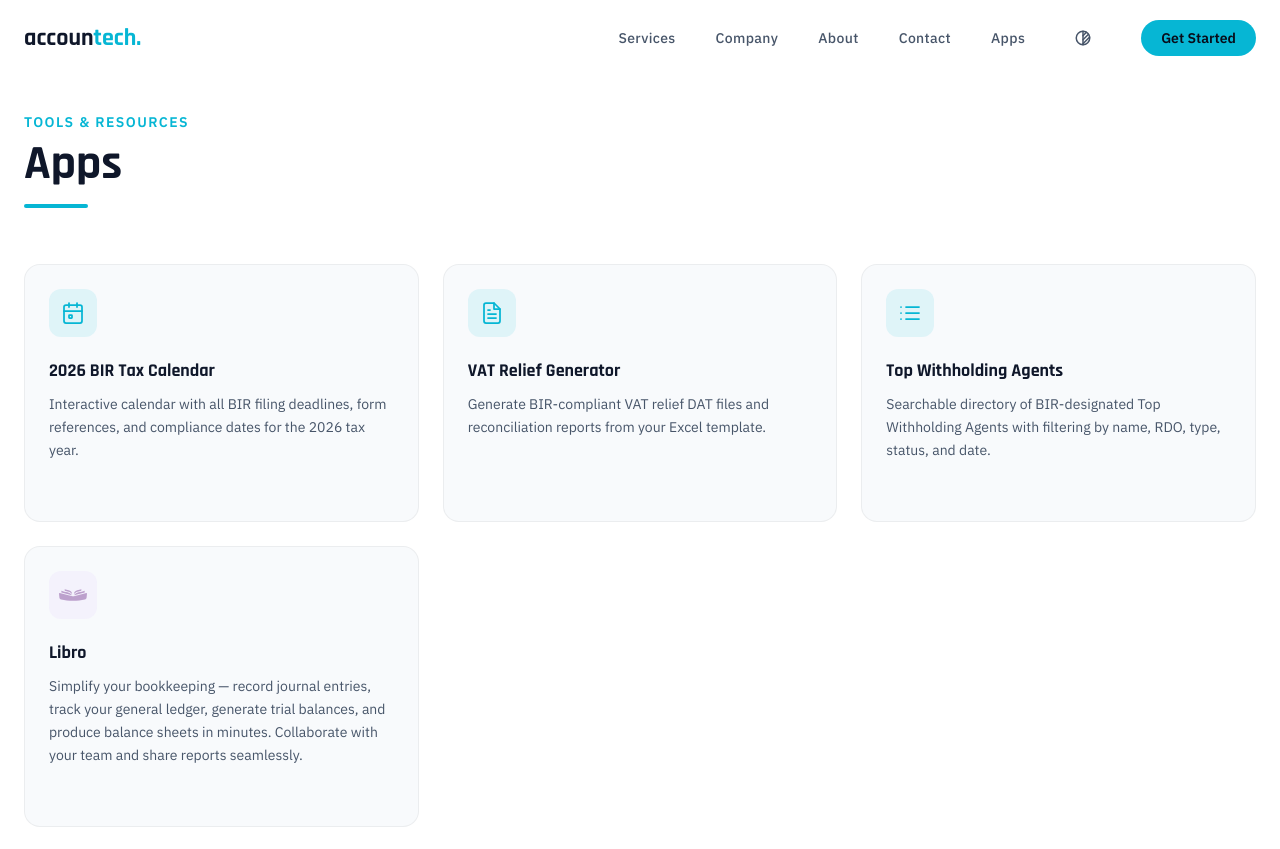
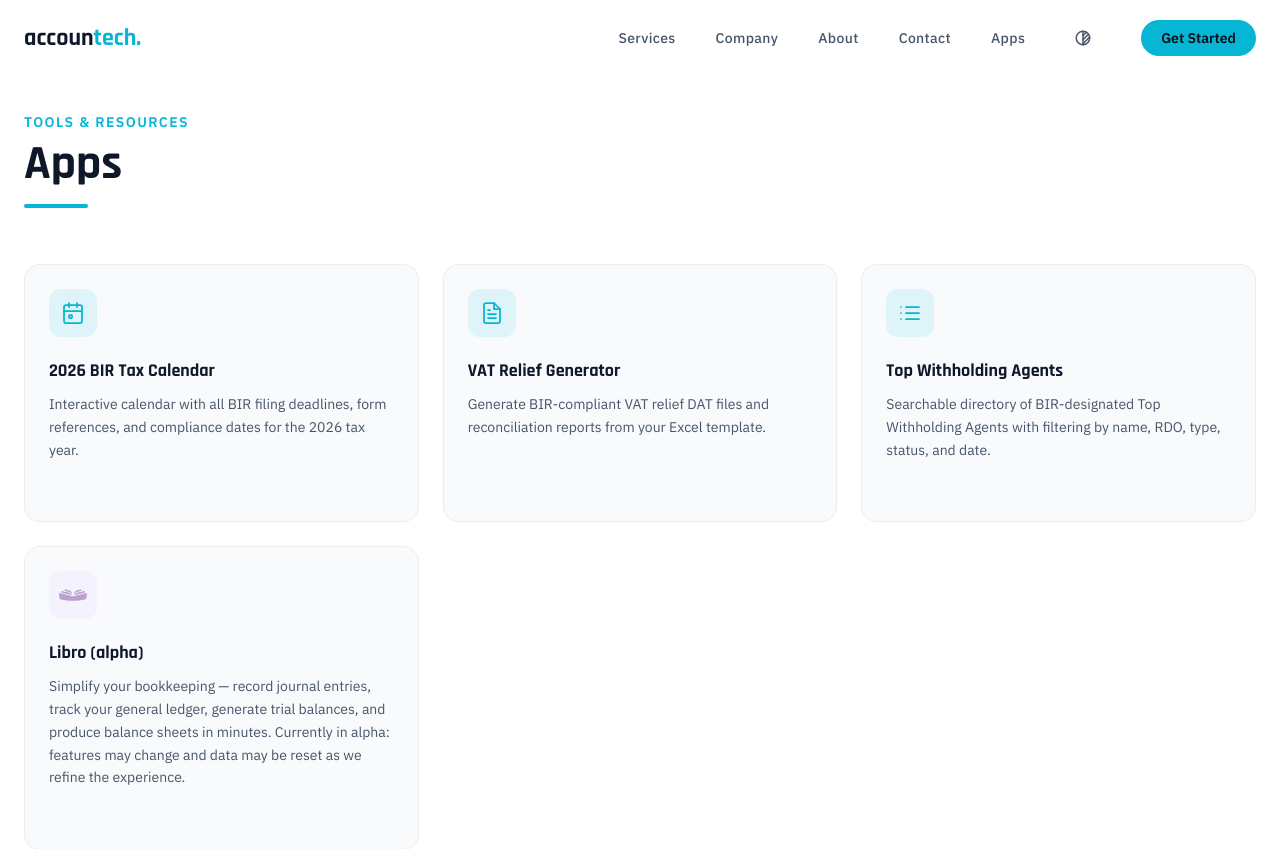
Before and after one commit to accntech/main-website, a SvelteKit app: page /apps in a window 1280 px wide. Shown: the top 849 px of the page. Built offline with nearby package versions, Linux system fonts and the light colour scheme.

Commit message:
fix: update 'Libro' title to 'Libro (alpha)' and adjust paragraph class

```diff
--- a/src/routes/apps/+page.svelte
+++ b/src/routes/apps/+page.svelte
@@ -27,9 +27,9 @@
 			icon: 'list' as const
 		},
 		{
-			title: 'Libro',
+			title: 'Libro (alpha)',
 			description:
-				'Simplify your bookkeeping — record journal entries, track your general ledger, generate trial balances, and produce balance sheets in minutes. Collaborate with your team and share reports seamlessly.',
+				'Simplify your bookkeeping — record journal entries, track your general ledger, generate trial balances, and produce balance sheets in minutes. Currently in alpha: features may change and data may be reset as we refine the experience.',
 			href: 'https://libro-app.com/',
 			icon: 'book' as const,
 			external: true,
@@ -48,7 +48,7 @@
 <main class="bg-base min-h-screen">
 	<div class="mx-auto px-5 sm:px-6 pt-28 pb-20 max-w-7xl">
 		<header class="mb-14">
-			<p class="mb-2 font-semibold text-sm text-teal tracking-widest uppercase">
+			<p class="mb-2 font-semibold text-teal text-sm uppercase tracking-widest">
 				Tools &amp; Resources
 			</p>
 			<h1 class="font-rajdhani font-bold text-heading text-4xl sm:text-5xl">Apps</h1>
```
